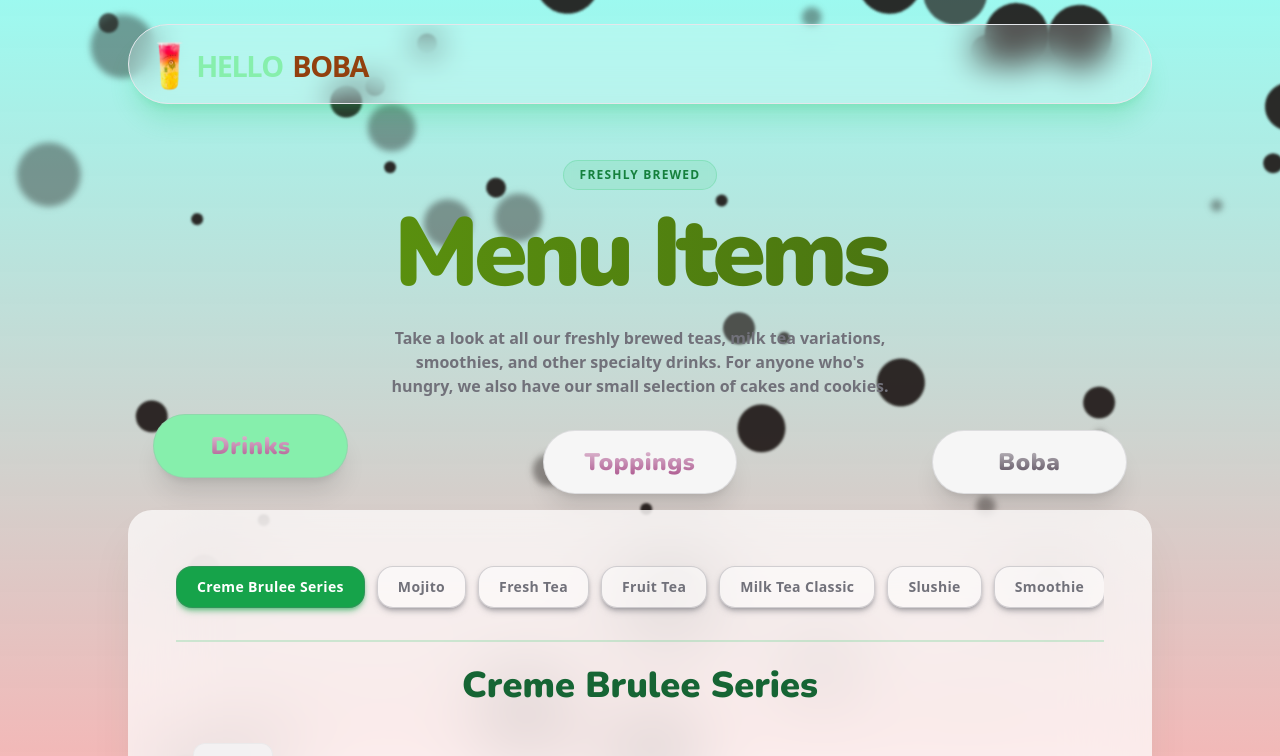
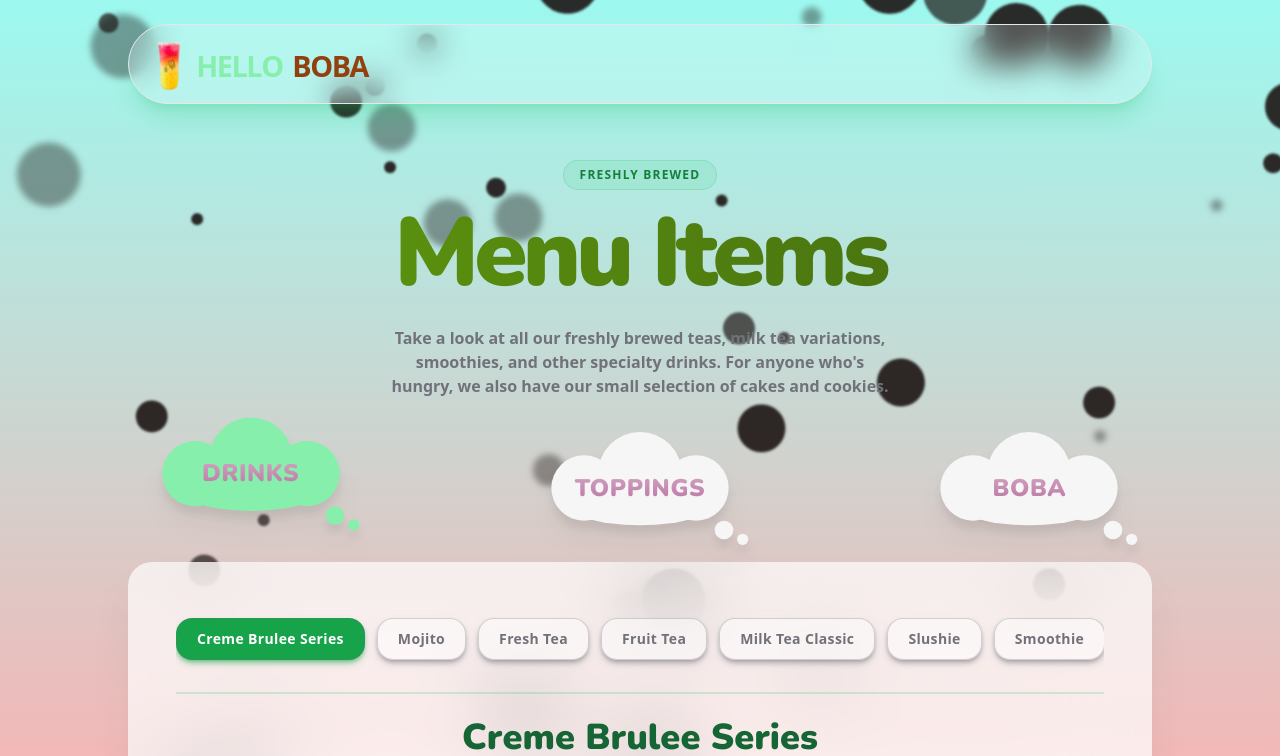
Before and after one commit to Jowohny/HelloBoba, a Nuxt app: page /menu in a window 1280 px wide. Shown: the top 756 px of the page. Built offline with nearby package versions, Linux system fonts and the light colour scheme.

Commit message:
cloud tabs
looks nice lmao

```diff
--- a/app/pages/menu.vue
+++ b/app/pages/menu.vue
@@ -102,6 +102,8 @@ const boba = [
 ];
 
 const food = [];
+
+const sections = [ 'drinks', 'toppings', 'boba' ]
 
 const headerRef = ref(null);
 const drinksRef = ref(null);
@@ -272,29 +274,32 @@ onMounted(() => {
 					anyone who's hungry, we also have our small selection of cakes and cookies.
         </p>
       </div>
-			<div class="relative flex flex-row mb-4 justify-around px-8">
-				<div
-					class="menu-section h-16 w-1/6 rounded-full border border-zinc-400/30 shadow-xl transition-all duration-500 opacity-0"
-					:class="currentMenuConfigure === 'drinks' ? '-translate-y-1/4 bg-green-300' : 'bg-[#f6f6f6]'"
-					@click="currentMenuConfigure = 'drinks'"
-				>
-					<h3 class="text-2xl text-transparent bg-clip-text bg-gradient-to-b from-white to-[#8f1c67] font-[900] w-full h-full font-sans tracking-wide flex justify-center items-center">Drinks</h3>
-				</div>
-				<div
-					class="menu-section h-16 w-1/6 rounded-full border border-zinc-400/30 shadow-xl transition-all duration-500 opacity-0"
-					:class="currentMenuConfigure === 'toppings' ? '-translate-y-1/4 bg-green-300' : 'bg-[#f6f6f6]'"
-					@click="currentMenuConfigure = 'toppings'"
-				>
-					<h3 class="text-2xl text-transparent bg-clip-text bg-gradient-to-b from-white to-[#8f1c67] font-[900] w-full h-full font-sans tracking-wide flex justify-center items-center">Toppings</h3>
-				</div>
-				<div
-					class="menu-section h-16 w-1/6 rounded-full border border-zinc-400/30 shadow-xl transition-all duration-500 opacity-0"
-					:class="currentMenuConfigure === 'bobas' ? '-translate-y-1/4 bg-green-300' : 'bg-[#f6f6f6]'"
-					@click="currentMenuConfigure = 'bobas'"
-				>
-					<h3 class="text-2xl text-transparent bg-clip-text bg-gradient-to-b from-white to-[#1b0b1f] font-[900] w-full h-full font-sans tracking-wide flex justify-center items-center">Boba</h3>
-				</div>
-			</div>
+			<div class="relative flex flex-row -mb-3 justify-around px-8 z-50">
+        <div
+          class="menu-section relative h-36 w-56 z-50 transition-all duration-500 opacity-0 cursor-pointer drop-shadow-xl"
+          :class="currentMenuConfigure === section ? '-translate-y-[10%]' : ''"
+          @click="currentMenuConfigure = section"
+					v-for="section in sections"
+					:key="section"
+        >
+					<svg
+            viewBox="0 0 240 140"
+            class="absolute top-0 left-0 w-full h-full transition-colors duration-500 pointer-events-none"
+            :class="currentMenuConfigure === section ? 'text-green-300' : 'text-[#f6f6f6]'"
+          >
+            <circle cx="60" cy="55" r="35" fill="currentColor" />
+            <circle cx="120" cy="40" r="45" fill="currentColor" />
+            <circle cx="180" cy="55" r="35" fill="currentColor" />
+            <ellipse cx="120" cy="65" rx="85" ry="30" fill="currentColor" />
+
+            <circle cx="210" cy="100" r="10" fill="currentColor"/>
+            <circle cx="230" cy="110" r="6" fill="currentColor"/>
+          </svg>
+          <h3 class="relative z-10 text-2xl text-transparent -translate-y-[10%] bg-clip-text bg-gradient-to-b from-white to-[#8f1c67] font-[900] w-full h-full font-sans tracking-wide flex justify-center uppercase items-center">
+						{{ section }}
+					</h3>
+        </div>
+      </div>
 			<div
 				ref="drinksRef"
 				v-if="currentMenuConfigure === 'drinks'"
@@ -401,7 +406,7 @@ onMounted(() => {
       </div>
 			<div
 				ref="bobaRef"
-				v-else-if="currentMenuConfigure === 'bobas'"
+				v-else-if="currentMenuConfigure === 'boba'"
 				class="w-full max-w-5xl mx-auto bg-white/70 backdrop-blur-2xl rounded-3xl p-12 shadow-2xl shadow-green-900/10"
 			>
         <h2 class="text-4xl font-black text-center font-sans text-green-800 mb-3 pb-2">
```
